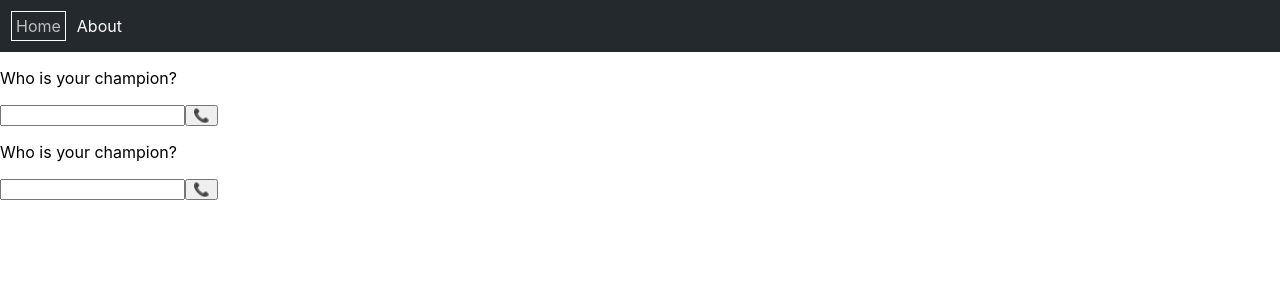
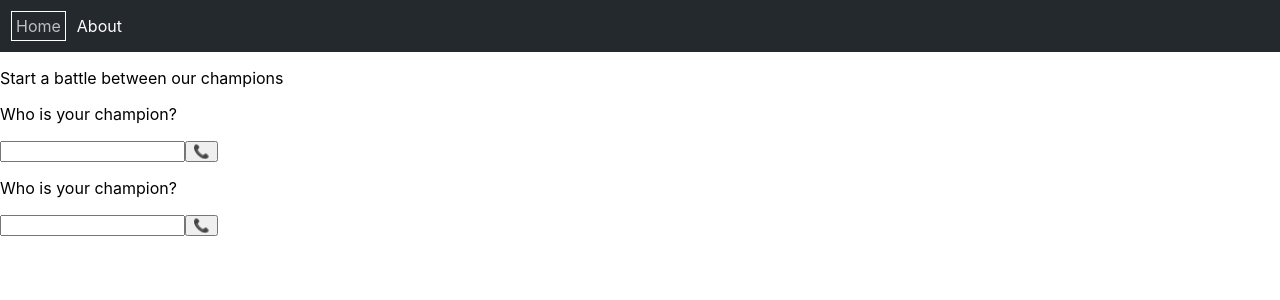
Before and after one commit to rocambille/github-battle, a React (Create React App) app: page / in a window 1280 px wide. Shown: the top 300 px of the page. Built offline with nearby package versions, Linux system fonts and the light colour scheme; no server answers.

Commit message:
fetched GitHub user count in Home

```diff
--- a/src/pages/Home.jsx
+++ b/src/pages/Home.jsx
@@ -1,10 +1,27 @@
-import React from 'react';
+import React, { useEffect, useState } from 'react';
 
 import Card from '../components/Card';
 
 function Home() {
+  const [totalCount, setTotalCount] = useState();
+
+  useEffect(() => {
+    fetch('https://api.github.com/search/users?q=type%3Auser')
+      .then((response) => response.json())
+      .then((data) => {
+        setTotalCount(data.total_count);
+      });
+  }, []);
+
   return (
     <>
+      <p>
+        Start a battle between our
+        {' '}
+        {totalCount}
+        {' '}
+        champions
+      </p>
       <Card />
       <Card />
     </>
```
